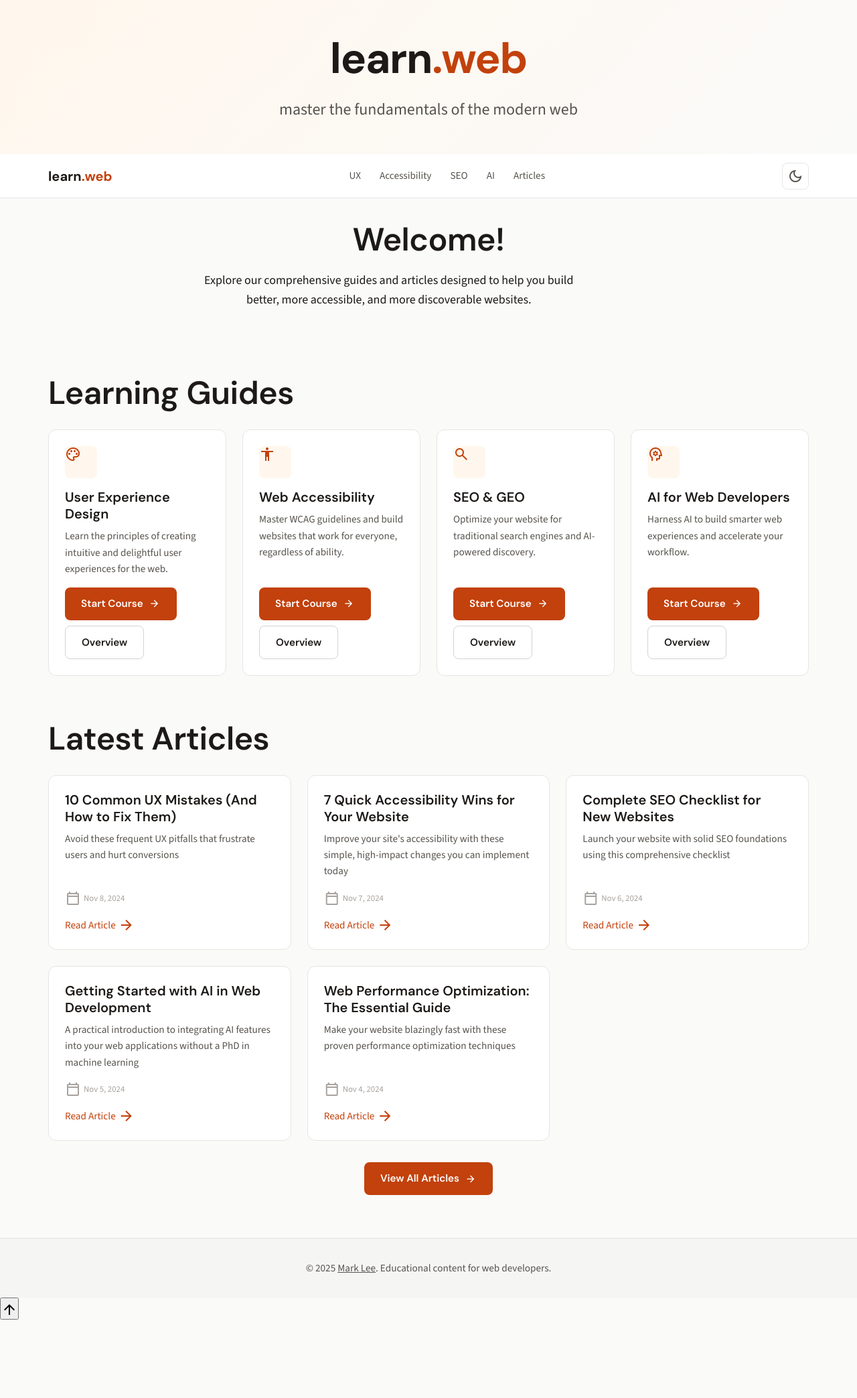
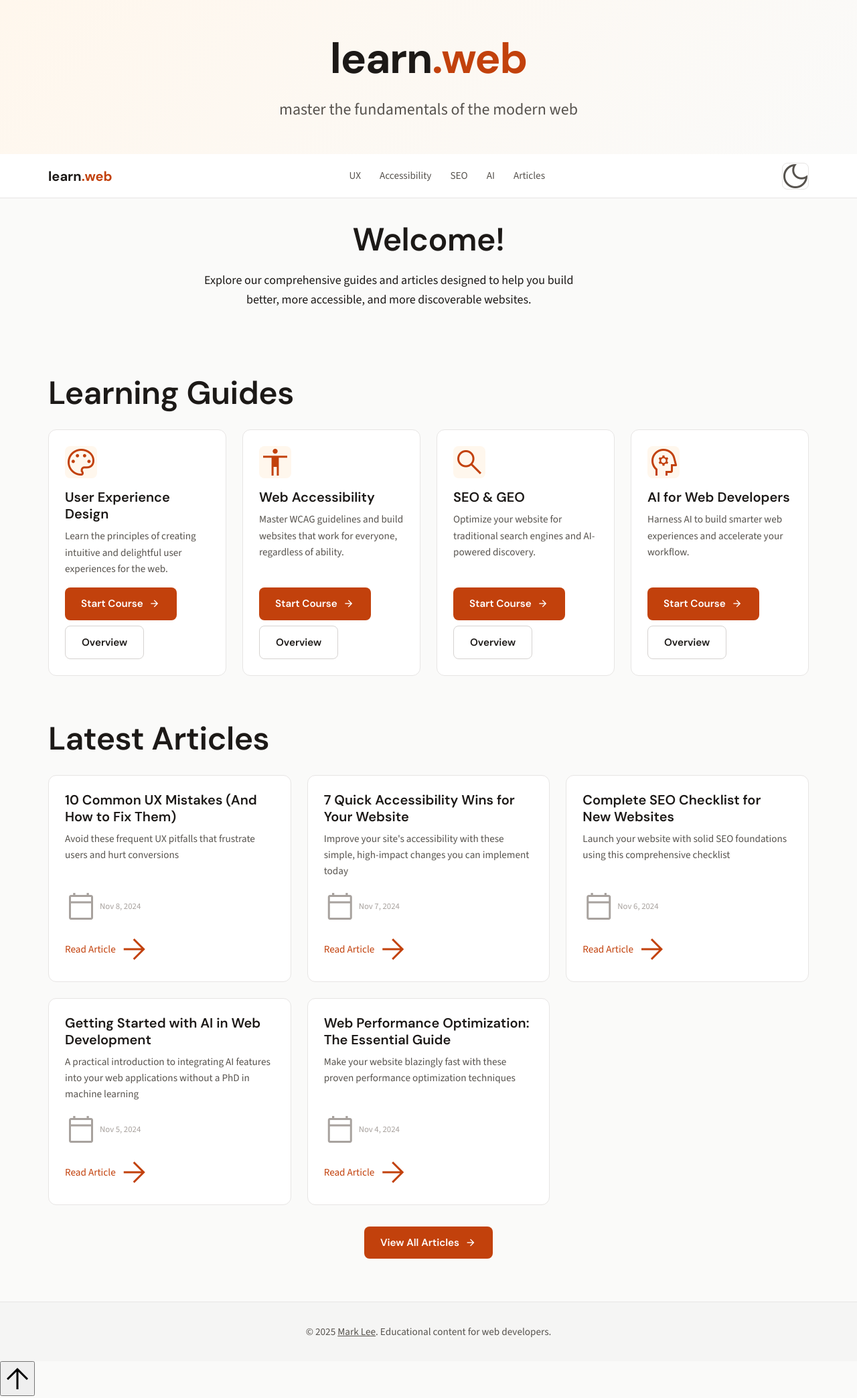
Before and after one commit to leemark/learnweb, a Jekyll site: the page built from index.html, in a window 1280 px wide. Shown: the whole page at 67% size. Built offline with Jekyll 4.4.1, drawn with Linux system fonts in a browser that asks for light colours; before the commit the page ends 1970 px from its top, so only the background shows below that.

Commit message:
style: increase Material Symbols Outlined font size to 48px.

```diff
--- a/css/main.css
+++ b/css/main.css
@@ -1405,7 +1405,7 @@ tr:hover {
   font-family: 'Material Symbols Outlined';
   font-weight: normal;
   font-style: normal;
-  font-size: 24px;
+  font-size: 48px;
   line-height: 1;
   letter-spacing: normal;
   text-transform: none;
```
